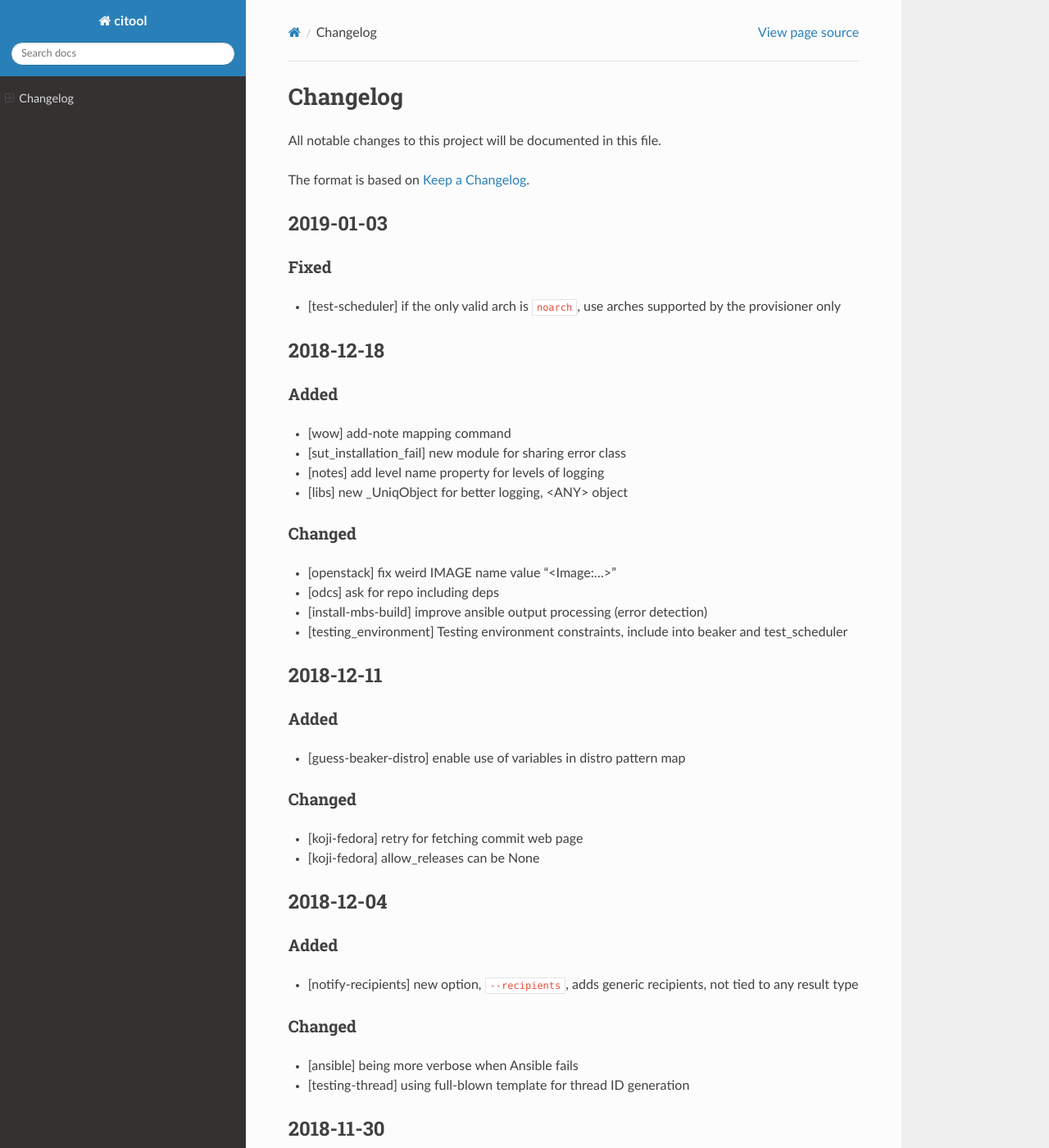
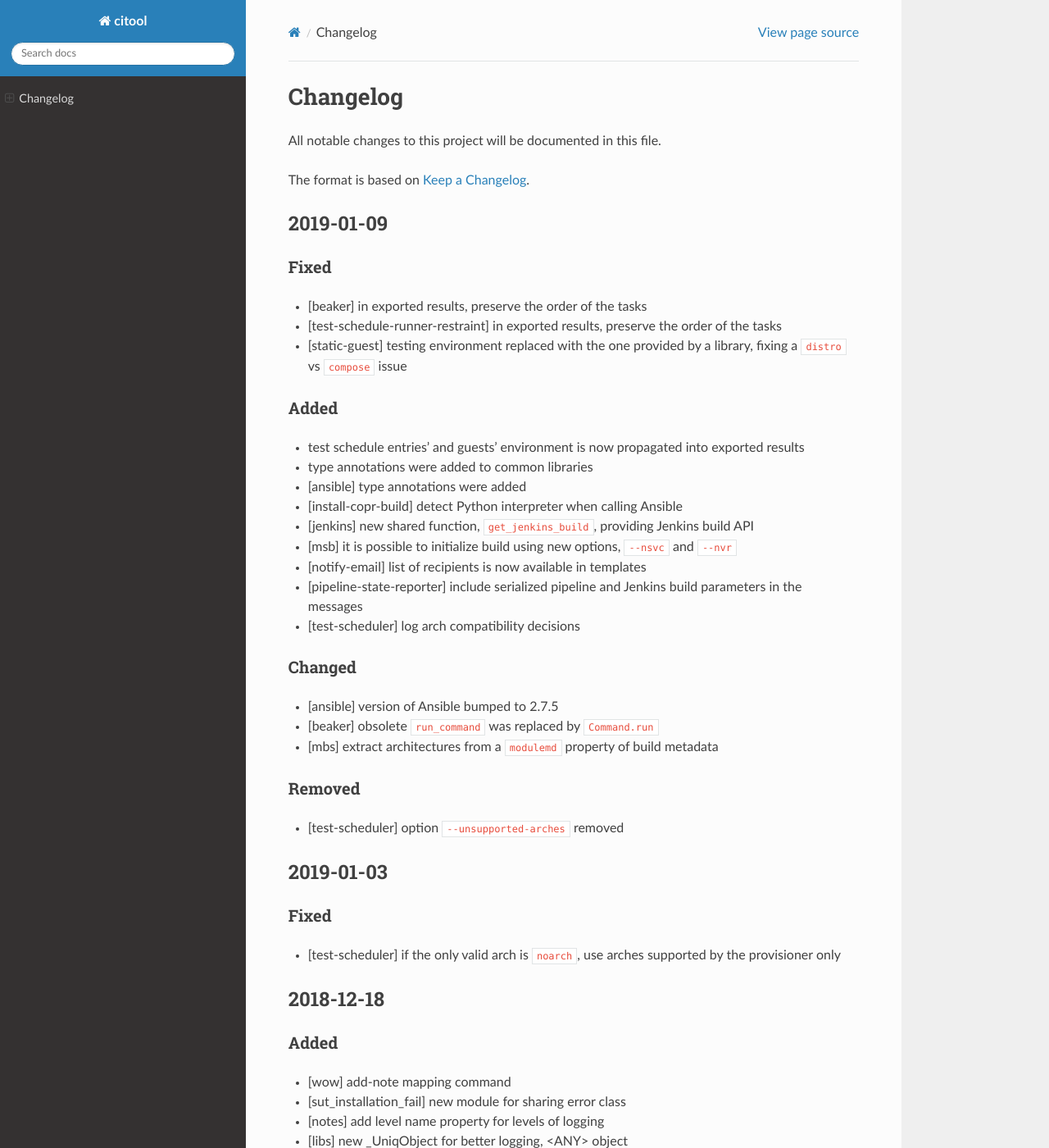
Before and after one commit to guy9050/gluetool, a Sphinx documentation site: the page built from docs/source/CHANGELOG.rst, in a window 1280 px wide and 1400 px high. Shown: the whole window at 82% size. Built offline with Sphinx 7.4.7 and the Read the Docs theme 2.0.0, drawn with Linux system fonts in a browser that asks for light colours.

Commit message:
Changelog update for 2019-01-09 release

```diff
--- a/docs/source/CHANGELOG.rst
+++ b/docs/source/CHANGELOG.rst
@@ -4,6 +4,42 @@ Changelog
 All notable changes to this project will be documented in this file.
 
 The format is based on `Keep a Changelog <https://keepachangelog.com/en/1.0.0/>`_.
+
+2019-01-09
+----------
+
+Fixed
+~~~~~
+
+- [beaker] in exported results, preserve the order of the tasks
+- [test-schedule-runner-restraint] in exported results, preserve the order of the tasks
+- [static-guest] testing environment replaced with the one provided by a library, fixing a ``distro`` vs ``compose`` issue
+
+Added
+~~~~~
+
+- test schedule entries' and guests' environment is now propagated into exported results
+- type annotations were added to common libraries
+- [ansible] type annotations were added
+- [install-copr-build] detect Python interpreter when calling Ansible
+- [jenkins] new shared function, ``get_jenkins_build``, providing Jenkins build API
+- [msb] it is possible to initialize build using new options, ``--nsvc`` and ``--nvr``
+- [notify-email] list of recipients is now available in templates
+- [pipeline-state-reporter] include serialized pipeline and Jenkins build parameters in the messages
+- [test-scheduler] log arch compatibility decisions
+
+Changed
+~~~~~~~
+
+- [ansible] version of Ansible bumped to 2.7.5
+- [beaker] obsolete ``run_command`` was replaced by ``Command.run``
+- [mbs] extract architectures from a ``modulemd`` property of build metadata
+
+Removed
+~~~~~~~
+
+- [test-scheduler] option ``--unsupported-arches`` removed
+
 
 2019-01-03
 ----------
```
